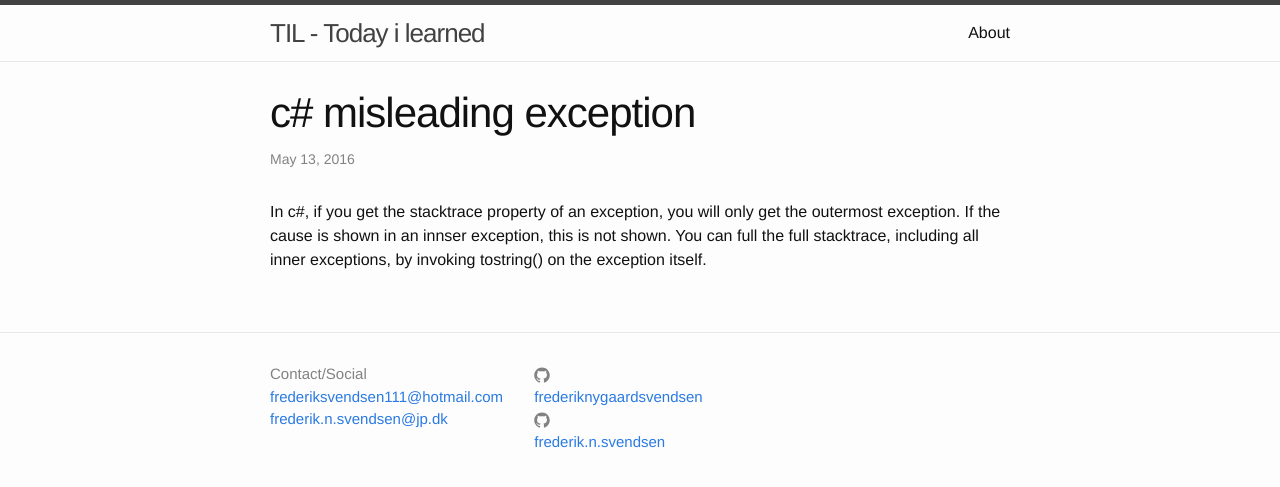
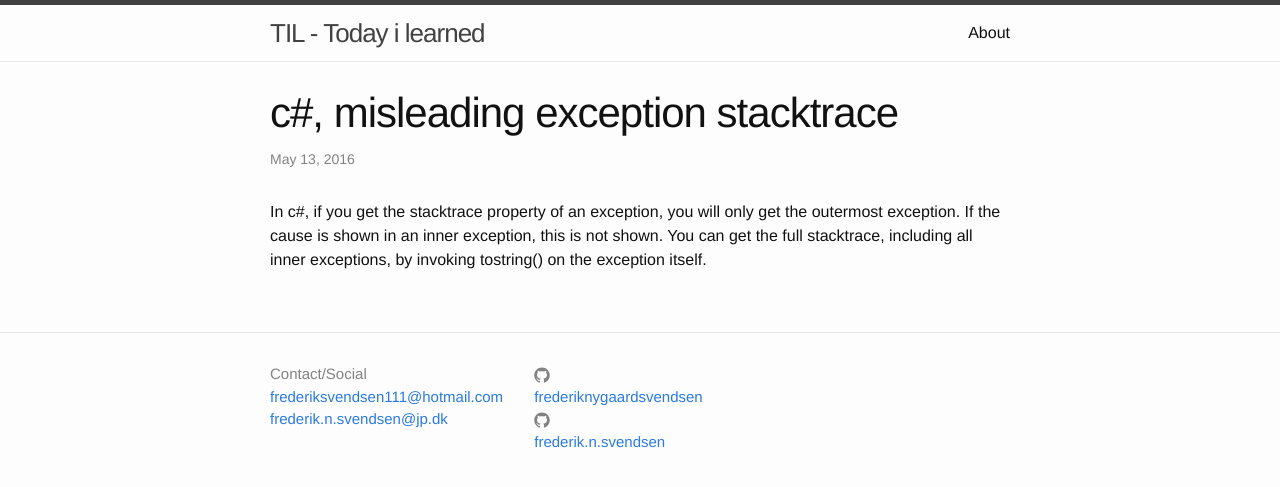
Before and after one commit to FrederikNygaardSvendsen/FrederikNygaardSvendsen.github.io, a Jekyll site: the page built from _posts/2016-05-13-cSharp-misleading-exception.md, in a window 1280 px wide. Shown: the top 487 px of the page. Built offline with Jekyll 4.4.1, drawn with Linux system fonts in a browser that asks for light colours.

Commit message:
post edit

```diff
--- a/_posts/2016-05-13-cSharp-misleading-exception.md
+++ b/_posts/2016-05-13-cSharp-misleading-exception.md
@@ -1,6 +1,6 @@
 ---
 layout: post
-title: c# misleading exception
-categories: c# view full exception
+title: c#, misleading exception stacktrace
+categories: c# view full exception log
 ---
-In c#, if you get the stacktrace property of an exception, you will only get the outermost exception. If the cause is shown in an innser exception, this is not shown. You can full the full stacktrace, including all inner exceptions, by invoking tostring() on the exception itself.
+In c#, if you get the stacktrace property of an exception, you will only get the outermost exception. If the cause is shown in an inner exception, this is not shown. You can get the full stacktrace, including all inner exceptions, by invoking tostring() on the exception itself.
```
Also changed, not shown: _posts/2016-05-17-jmeter-relative-path-to-file.md (+5 -1 lines).
